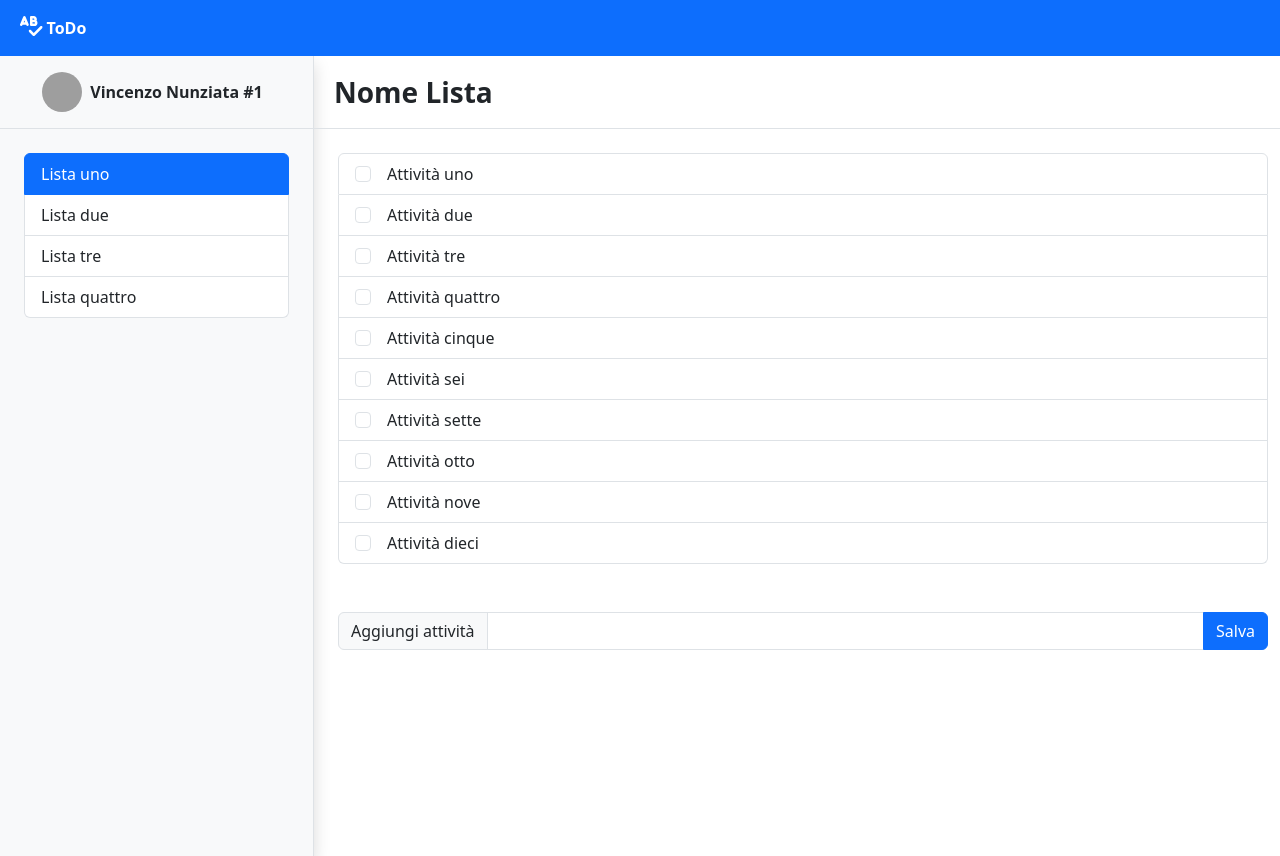
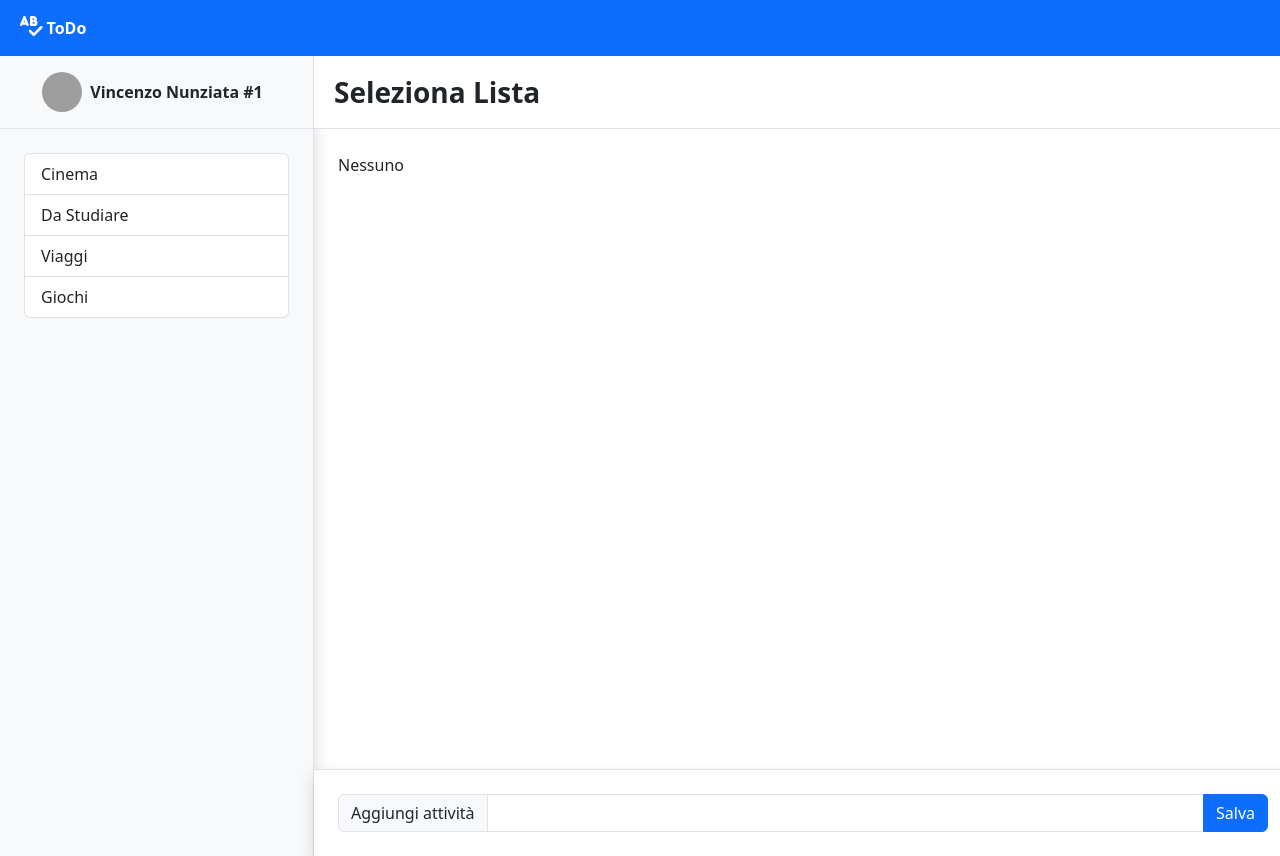
Before and after one commit to vincenzo-play/app-todo, a React (Create React App) app: page / in a window 1280 px wide. Built offline with nearby package versions, Linux system fonts and the light colour scheme; grey boxes are pictures that could not be loaded.

Commit message:
refactor data + passaggio dati mockati

```diff
--- a/src/App.js
+++ b/src/App.js
@@ -8,35 +8,36 @@ import SideBar from "./components/SideBar";
 import Activity from "./components/Activity";
 import NavBar from "./components/NavBar";
 
-import { user, list, activity } from "./data";
+import { user, list } from "./data";
 
 library.add(far, fas, fab);
 
 const App = () => {
-  const [windowSize, setWindowSize] = useState({
-    width: window.innerWidth,
-  });
+  const [windowSize, setWindowSize] = useState({ width: window.innerWidth });
+
+  const [todo, setTodo] = useState();
 
   useEffect(() => {
     const handleResize = () => {
       setWindowSize({ width: window.innerWidth });
     };
-
-    // Aggiungi l'evento di ascolto
     window.addEventListener("resize", handleResize);
-
-    // Rimuovi l'evento di ascolto al momento dello smontaggio del componente
     return () => {
       window.removeEventListener("resize", handleResize);
     };
   }, []);
 
   return (
-    <div className="container-fluid p-0">
+    <div className="container-fluid p-0 overflow-hidden">
       <NavBar />
       <div className="row">
-        <SideBar user={user} list={list} windowSize={windowSize} />
-        <Activity activity={activity} />
+        <SideBar
+          user={user}
+          list={list}
+          windowSize={windowSize}
+          setTodo={setTodo}
+        />
+        <Activity todo={todo} />
       </div>
     </div>
   );
--- a/src/components/Activity.jsx
+++ b/src/components/Activity.jsx
@@ -1,30 +1,37 @@
 import React from "react";
 
-const Activity = ({ activity }) => {
+const Activity = ({ todo }) => {
   return (
-    <div className="col-12 col-md-9 p-0 overflow-scroll">
-      <div className="border-bottom p-3" style={{ height: "73px" }}>
-        <h3 className="m-1 fw-bold text-md-start text-center">Nome Lista</h3>
+    <div className="col-12 col-md-9 p-0 vh-100">
+      <div
+        className="border-bottom p-3 bg-white sticky-top"
+        style={{ height: "73px" }}
+      >
+        <h3 className="m-1 fw-bold text-md-start text-center ">
+          {todo?.label ? todo?.label : "Seleziona Lista"}
+        </h3>
       </div>
-      <div className="p-4">
+      <div className="p-4 h-100 overflow-scroll ">
         <ul className="list-group">
-          {activity.map((el) => (
+          {todo
+            ? todo.activity.map((el, indx) => (
                 <li className="list-group-item">
                   <input
                     className="form-check-input me-3"
                     type="checkbox"
                     defaultValue
-                id={el.id}
+                    id={indx}
                   />
-              <label className="form-check-label" htmlFor={el.id}>
-                {el.label}
+                  <label className="form-check-label" htmlFor={indx}>
+                    {el.name}
                   </label>
                 </li>
-          ))}
+              ))
+            : "Nessuno"}
         </ul>
       </div>
 
-      <div className="input-group p-4">
+      <div className="input-group p-4 bg-white border-top sticky-bottom shadow">
         <span className="input-group-text ">Aggiungi attività</span>
         <input
           type="text"
--- a/src/components/SideBar.jsx
+++ b/src/components/SideBar.jsx
@@ -1,13 +1,22 @@
+import { useState } from "react";
 import User from "./User";
 
-const SideBar = ({ user, list, ...rest }) => {
-  const { windowSize } = rest;
+const SideBar = ({ user, list, windowSize, setTodo }) => {
+  const [done, setDone] = useState(Array(list.length).fill(false));
+
+  const handleChangeClick = (el) => {
+    const newDone = Array(list.length).fill(false);
+    newDone[el.id] = true;
+    setDone(newDone);
+    setTodo(el);
+  };
 
   return (
     <div
       className={`${
         windowSize.width < 768 ? "border-bottom" : "vh-100 border-end"
-      } col-12 col-md-3 bg-light shadow pe-0`}
+      } col-12 col-md-3 bg-light shadow pe-0  overflow-scroll`}
+      style={{ height: "300px" }}
     >
       <User user={user} />
 
@@ -15,10 +24,12 @@ const SideBar = ({ user, list, ...rest }) => {
         <div className="list-group">
           {list.map((el) => (
             <button
+              key={el.id}
               type="button"
               className={`list-group-item list-group-item-action ${
-                el.active ? "active" : " "
+                done[el.id] ? "active" : " "
               }`}
+              onClick={() => handleChangeClick(el)}
             >
               {el.label}
             </button>
--- a/src/components/User.jsx
+++ b/src/components/User.jsx
@@ -12,7 +12,7 @@ const User = ({ user: { id, name, img } }) => {
 
   return (
     <div
-      className="py-3 d-flex align-items-center justify-content-center border-bottom"
+      className="py-3 d-flex align-items-center justify-content-center border-bottom sticky-sm-top bg-light"
       style={{ height: "73px" }}
     >
       <img
--- a/src/data.js
+++ b/src/data.js
@@ -1,26 +1,58 @@
 export const user = {
-    name: "Vincenzo Nunziata",
-    id:1,
-    img: "https://github.com/lifeisfoo.png"
-  }
+  name: "Vincenzo Nunziata",
+  id: 1,
+  img: "https://github.com/lifeisfoo.png",
+};
 
- export const list =[
-    {id:1, label: "Lista uno", active: true},
-    {id:2, label: "Lista due"},
-    {id:3, label: "Lista tre"},
-    {id:4, label: "Lista quattro"},
-  ]
-
-  export const activity = [
-    {id:1, label: "Attività uno"},
-    {id:2, label: "Attività due"},
-    {id:3, label: "Attività tre"},
-    {id:4, label: "Attività quattro"},
-    {id:5, label: "Attività cinque"},
-    {id:6, label: "Attività sei"},
-    {id:7, label: "Attività sette"},
-    {id:8, label: "Attività otto"},
-    {id:9, label: "Attività nove"},
-    {id:10, label: "Attività dieci"},
-
-  ]
+export const list = [
+  {
+    id: 1,
+    label: "Cinema",
+    activity: [
+      { name: "Attività uno" },
+      { name: "Attività due" },
+      { name: "Attività tre" },
+      { name: "Attività quattro" },
+      { name: "Attività cinque" },
+      { name: "Attività sei" },
+      { name: "Attività sette" },
+      { name: "Attività otto" },
+      { name: "Attività nove" },
+      { name: "Attività dieci" },
+    ],
+  },
+  {
+    id: 2,
+    label: "Da Studiare",
+    activity: [
+      { name: "Attività uno" },
+      { name: "Attività due" },
+      { name: "Attività tre" },
+      { name: "Attività quattro" },
+      { name: "Attività cinque" },
+    ],
+  },
+  {
+    id: 3,
+    label: "Viaggi",
+    activity: [
+      { name: "Attività uno" },
+      { name: "Attività due" },
+      { name: "Attività tre" },
+    ],
+  },
+  {
+    id: 4,
+    label: "Giochi",
+    activity: [
+      { name: "Attività uno" },
+      { name: "Attività due" },
+      { name: "Attività tre" },
+      { name: "Attività quattro" },
+      { name: "Attività cinque" },
+      { name: "Attività sei" },
+      { name: "Attività sette" },
+      { name: "Attività otto" },
+    ],
+  },
+];
```
Lines whose indentation alone changed are shown as unchanged.
